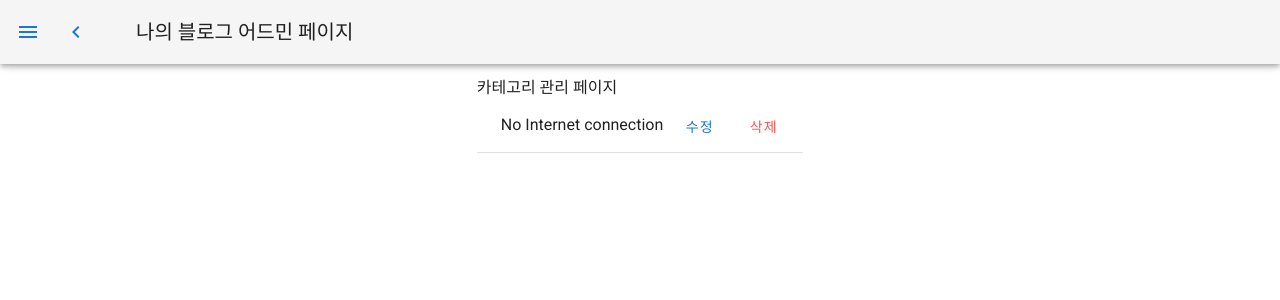
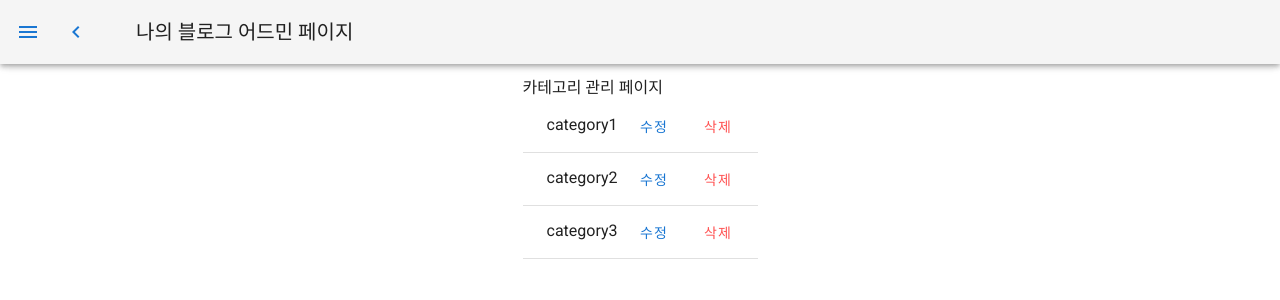
Before and after one commit to YuSunjo/blog-front, a Nuxt app in the folder blog-admin/: page /category in a window 1280 px wide. Shown: the top 300 px of the page. Built offline with nearby package versions, Linux system fonts and the light colour scheme.

Commit message:
feat(category): category 전체적인 틀

```diff
--- a/blog-admin/component/CategoryCard.vue
+++ b/blog-admin/component/CategoryCard.vue
@@ -5,12 +5,12 @@
       single-line
       transition="slide-y-transition"
     >
-      No Internet connection
+      {{data.categoryName}}
       <template>
         <v-btn
           text
           color="primary"
-          @click="updateCategory"
+          @click="updateCategoryToggle"
         >
           수정
         </v-btn>
@@ -23,6 +23,18 @@
         </v-btn>
       </template>
     </v-banner>
+    <v-card v-if='updateToggle === true'>
+      <v-container>
+        <v-form @submit.prevent='updateCategory'>
+          <v-text-field
+            required
+          />
+          <v-btn color='green' type='submit'>
+            변경
+          </v-btn>
+        </v-form>
+      </v-container>
+    </v-card>
   </div>
 </template>
 
@@ -30,8 +42,19 @@
 export default {
   data: () => ({
     v0: true,
+    valid: false,
+    updateToggle: false,
   }),
+  props: {
+    data: {
+      type: Object,
+    }
+  },
   methods: {
+    updateCategoryToggle() {
+      console.log("updateCategoryToggle");
+      this.updateToggle = !this.updateToggle;
+    },
     updateCategory() {
       console.log("updateCategory")
     },
--- a/blog-admin/layouts/default.vue
+++ b/blog-admin/layouts/default.vue
@@ -1,6 +1,5 @@
 <template>
   <v-app>
-    <LoadingDialog :dialog="true" />
     <v-navigation-drawer
         v-model="drawer"
         :mini-variant="miniVariant"
@@ -51,9 +50,7 @@
 </template>
 
 <script>
-import LoadingDialog from '../component/loading/LoadingDialog.vue'
 export default {
-  components: { LoadingDialog },
   data () {
     return {
       clipped: false,
--- a/blog-admin/nuxt.config.js
+++ b/blog-admin/nuxt.config.js
@@ -7,4 +7,7 @@ module.exports = {
   },
   modules: ["@nuxtjs/vuetify", "@nuxtjs/axios"],
   vuetify: {},
+  axios: {
+    baseURL: "http://localhost:9000",
+  },
 };
--- a/blog-admin/pages/category.vue
+++ b/blog-admin/pages/category.vue
@@ -2,16 +2,23 @@
   <div>
     카테고리 관리 페이지
     <div>
-      <category-card></category-card>
+      <category-card v-for='(item, i) in categoryList' :key='i' :data='item'></category-card>
     </div>
   </div>
-
 </template>
 
 <script>
 import CategoryCard from "../component/CategoryCard";
 export default {
   components: { CategoryCard },
+  // fetch({store}) {
+  //   store.dispatch('categorys/retrieveCategory');
+  // },
+  computed: {
+    categoryList() {
+      return this.$store.state.categorys.categoryList;
+    }
+  }
 };
 </script>
 
--- a/blog-admin/store/categorys.js
+++ b/blog-admin/store/categorys.js
@@ -1,10 +1,35 @@
 export const state = () => ({
   hello: "vuex",
-  categoryList: [],
+  categoryList: [
+    {
+      id: 1,
+      categoryName: "category1",
+    },
+    {
+      id: 2,
+      categoryName: "category2",
+    },
+    {
+      id: 3,
+      categoryName: "category3",
+    },
+  ],
 });
 
 export const mutations = {
   hello(state) {
     state.hello = "hello world";
   },
+  retrieveCategory(state, payload) {
+    state.categoryList.push(payload);
+  },
 };
+
+export const actions = {
+  async retrieveCategory({ commit }, payload) {
+    let response = await this.$axios.get("/api/v1/admin/category/list");
+    console.log("response" + response);
+    console.log("payload" + payload);
+    commit("retrieveCategory", payload);
+  },
+};
```
